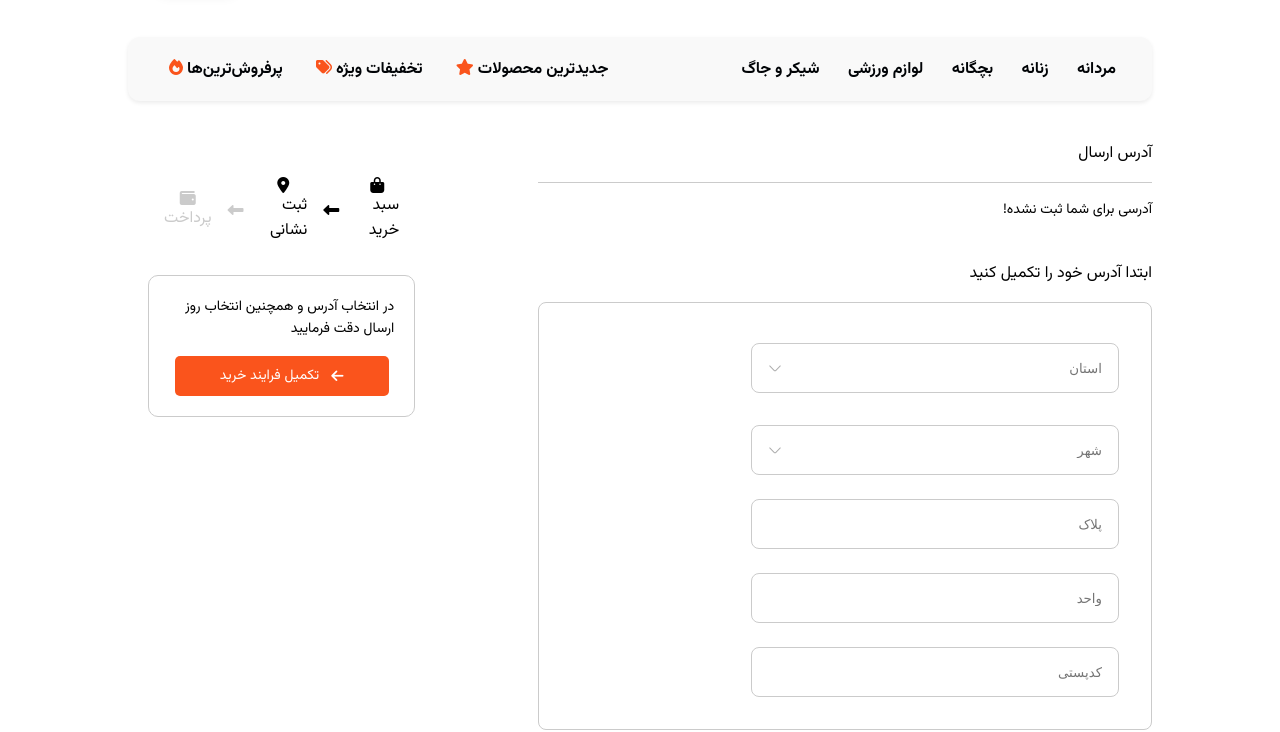
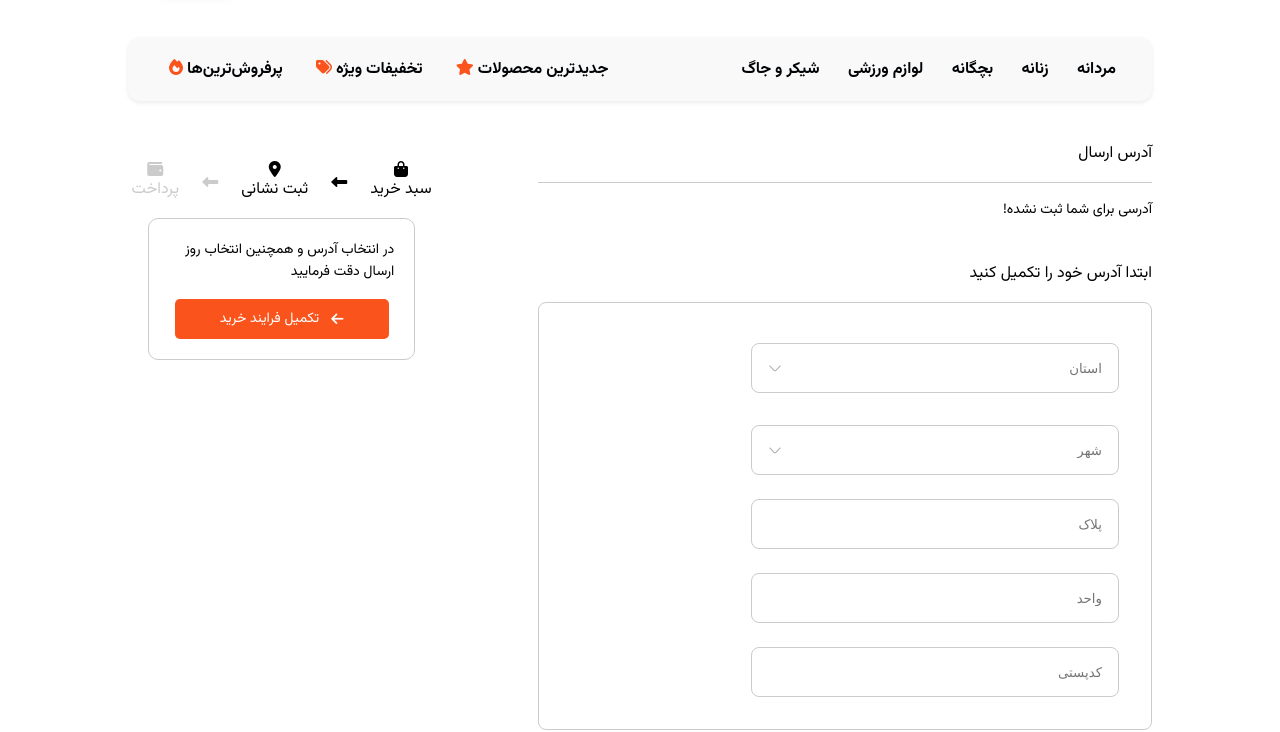
Before and after one commit to sou-del/final-project-FatemeAkbari, a plain HTML site: page address.html in a window 1280 px wide. Shown: the part 106-838 px from the top of the page. Drawn offline with Linux system fonts and the light colour scheme.

Commit message:
refine .breadcrumbs in some css file

```diff
--- a/assets/styles/address.css
+++ b/assets/styles/address.css
@@ -99,12 +99,11 @@ section {
   padding: 20px;
 }
 .breadcrumb {
-  width: 100%;
+  width: 300px;
   display: flex;
   align-items: center;
-  justify-content: space-around;
+  justify-content: space-between;
   gap: 1rem;
-  padding: 1rem;
 }
 .breadcrumb > div {
   display: flex;
--- a/assets/styles/peyment.css
+++ b/assets/styles/peyment.css
@@ -118,12 +118,11 @@ section {
   padding: 20px;
 }
 .breadcrumb {
-  width: 100%;
+  width: 300px;
   display: flex;
   align-items: center;
   justify-content: space-between;
   gap: 1rem;
-  padding: 1rem;
 }
 .breadcrumb > div {
   display: flex;
--- a/assets/styles/shopping-cart.css
+++ b/assets/styles/shopping-cart.css
@@ -114,12 +114,11 @@ section {
   padding: 20px;
 }
 .breadcrumb {
-  width: 100%;
+  width: 300px;
   display: flex;
   align-items: center;
-  justify-content: space-around;
+  justify-content: space-between;
   gap: 1rem;
-  padding: 1rem;
 }
 .breadcrumb > div {
   display: flex;
@@ -130,6 +129,7 @@ section {
 .breadcrumb > *:not(:first-child) {
   color: var(--gray-medium);
 }
+
 .cart-summary {
   width: 100%;
   padding: 20px;
```
